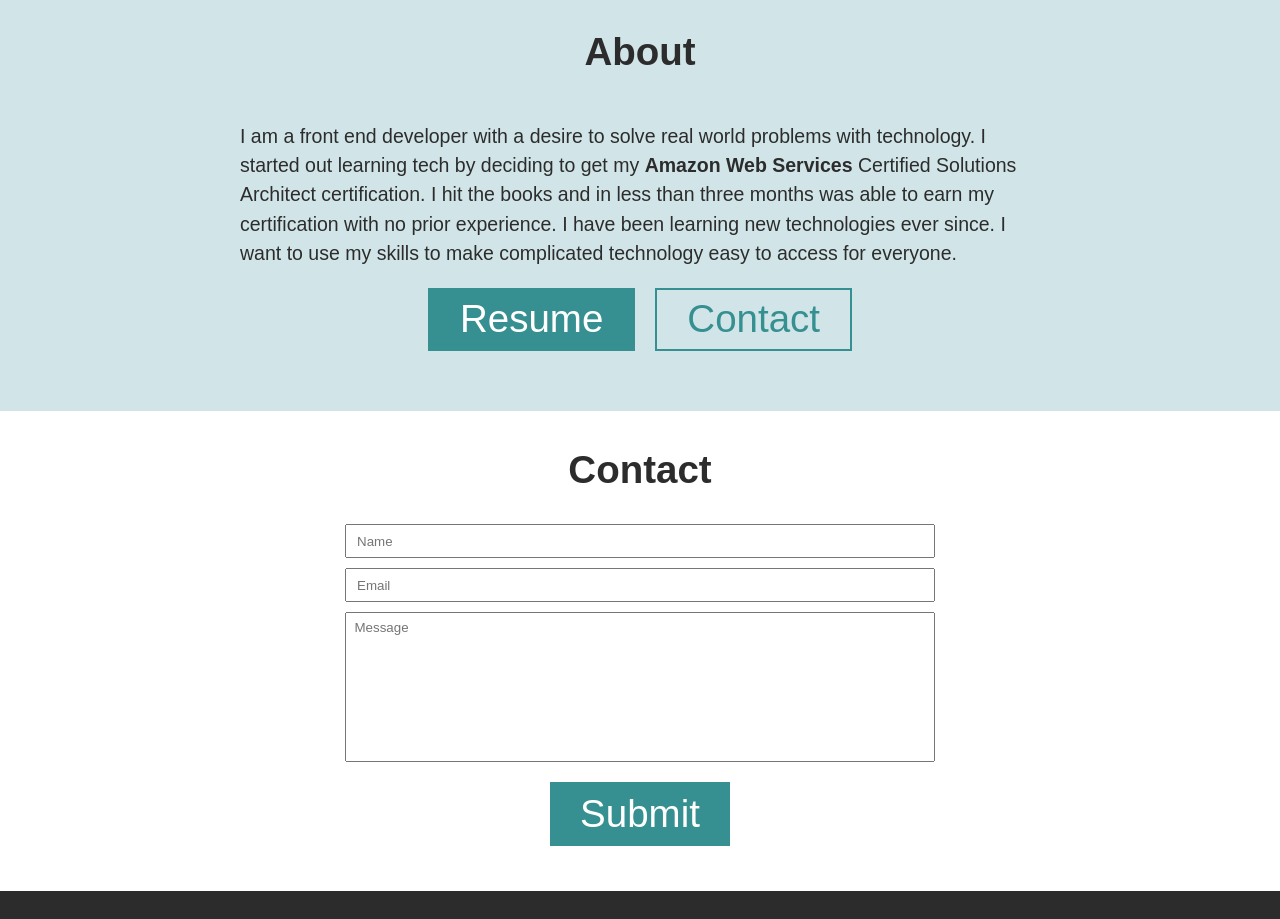
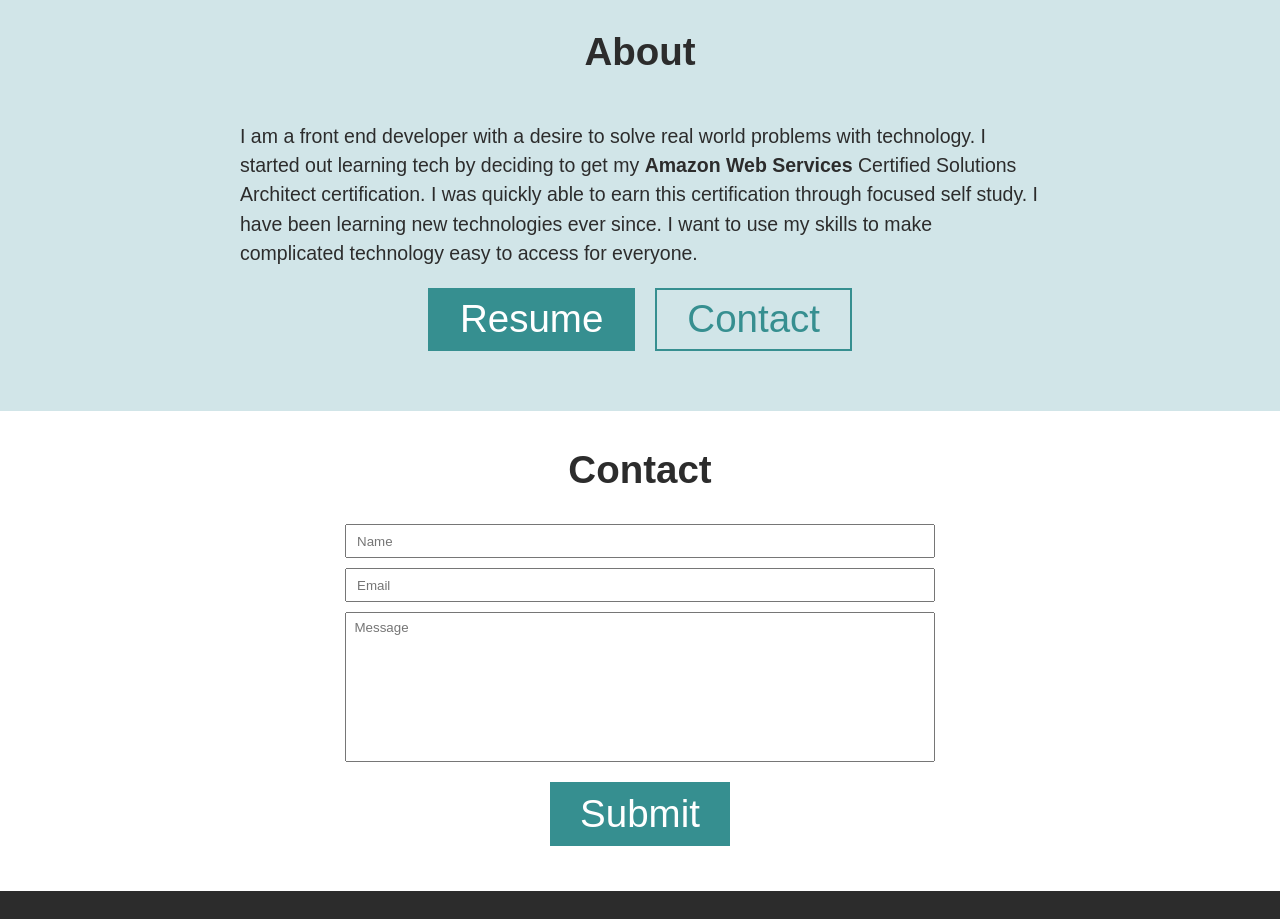
Before and after one commit to sawyer1776/portfolio, a Vue app: page / in a window 1280 px wide. Shown: the part 3260-4179 px from the top of the page. Built offline with nearby package versions, Linux system fonts and the light colour scheme.

Commit message:
new resume link

```diff
--- a/src/components/Layout/resume-section.vue
+++ b/src/components/Layout/resume-section.vue
@@ -6,12 +6,12 @@
 			world problems with technology. I started out learning
 			tech by deciding to get my
 			<strong> Amazon Web Services</strong>
-			Certified Solutions Architect certification. I hit the
-			books and in less than three months was able to earn
-			my certification with no prior experience. I have been
-			learning new technologies ever since. I want to use my
-			skills to make complicated technology easy to access
-			for everyone.
+			Certified Solutions Architect certification. I was
+			quickly able to earn this certification through
+			focused self study. I have been learning new
+			technologies ever since. I want to use my skills to
+			make complicated technology easy to access for
+			everyone.
 		</p>
 
 		<div>
@@ -19,7 +19,7 @@
 				color="alt"
 				title="Resume"
 				target="_blank"
-				href="https://drive.google.com/file/d/1UuaXKc_ZWA1oXCXKtIGCEqzZ5h9k7NM6/view?usp=sharing"
+				href="https://drive.google.com/file/d/1a8XMZm_Y-MhSHMLQLeZLpTP1altqbqIO/view?usp=sharing"
 			></button-item>
 			<button-item
 				title="Contact"
```
